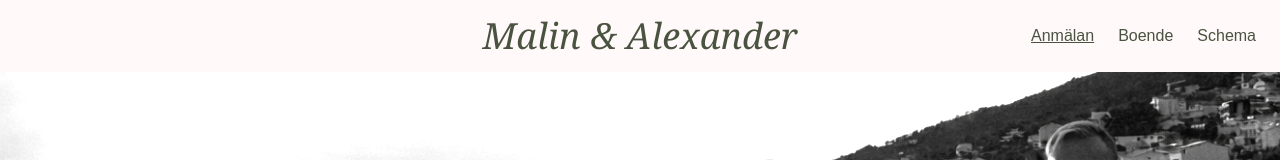
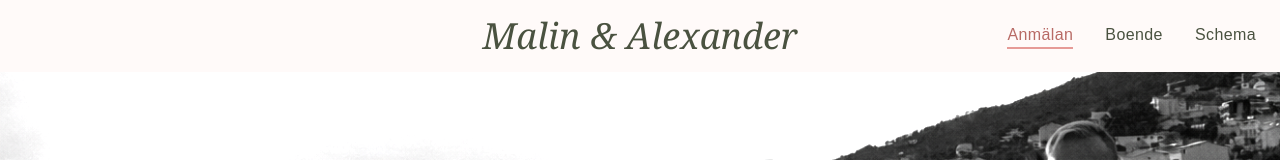
Before and after one commit to Alecktos/alecktos-website, a Next.js app: page / in a window 1280 px wide. Shown: the top 160 px of the page. Built offline with nearby package versions, Linux system fonts and the light colour scheme; no server answers.

Commit message:
Make links a little more visisble

```diff
--- a/app/components/Nav.tsx
+++ b/app/components/Nav.tsx
@@ -11,22 +11,22 @@ export default function Nav() {
 			<div className="flex items-center">
 				<div className="flex-1"></div>
 				<Link href="/" className="text-4xl italic font-serif text-sage-darker text-center">Malin & Alexander</Link>
-				<div className="flex-1 flex gap-6 justify-end">
+				<div className="flex-1 flex gap-8 justify-end">
 					<Link
 						href="/"
-						className={`font-medium transition-colors ${pathname === "/" ? "text-sage-darker underline" : "text-sage-darker hover:text-sage-dark"}`}
+						className={`font-medium tracking-wide transition-colors ${pathname === "/" ? "text-blush-darkest border-b-2 border-blush-dark" : "text-sage-darker hover:text-blush-darkest"}`}
 					>
 						Anmälan
 					</Link>
 					<Link
 						href="/accommodation"
-						className={`font-medium transition-colors ${pathname === "/accommodation" ? "text-sage-darker underline" : "text-sage-darker hover:text-sage-dark"}`}
+						className={`font-medium tracking-wide transition-colors ${pathname === "/accommodation" ? "text-blush-darkest border-b-2 border-blush-dark" : "text-sage-darker hover:text-blush-darkest"}`}
 					>
 						Boende
 					</Link>
 					<Link
 						href="/schedule"
-						className={`font-medium transition-colors ${pathname === "/schedule" ? "text-sage-darker underline" : "text-sage-darker hover:text-sage-dark"}`}
+						className={`font-medium tracking-wide transition-colors ${pathname === "/schedule" ? "text-blush-darkest border-b-2 border-blush-dark" : "text-sage-darker hover:text-blush-darkest"}`}
 					>
 						Schema
 					</Link>
```
